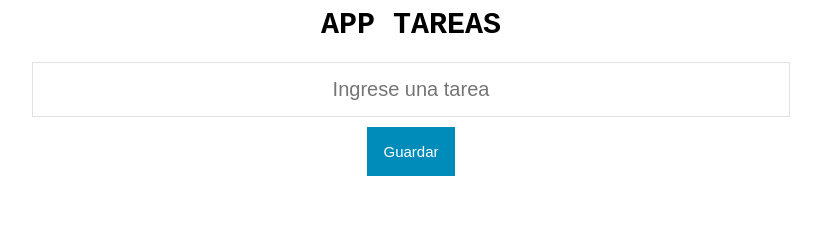
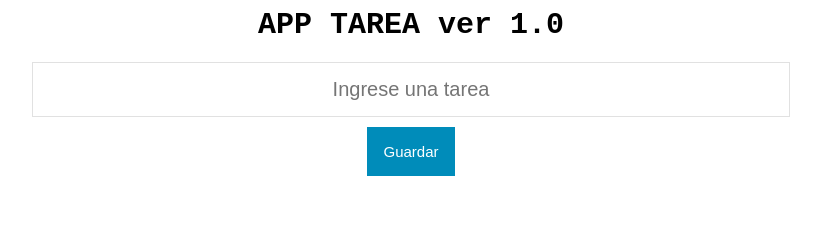
Before and after one commit to cfpignacio/demo-tareas, a plain HTML site: page index.html in a window 1280 px wide. Shown: the whole page, without its empty margins (229-1050 px from the left). Drawn offline with Linux system fonts and the light colour scheme.

Commit message:
fix title

```diff
--- a/index.html
+++ b/index.html
@@ -7,7 +7,7 @@
 
 <body>
     <div class="contendor">
-        <h1 class="titulo-h1">APP TAREAS</h1>
+        <h1 class="titulo-h1">APP TAREA ver 1.0</h1>
         <form>
             <input type="text" class="input-tarea" placeholder="Ingrese una tarea" id="input-tarea">
             <button class="btn-blue" type="button" onclick="guardarTarea()" id="btn-guardar">Guardar</button>
```
